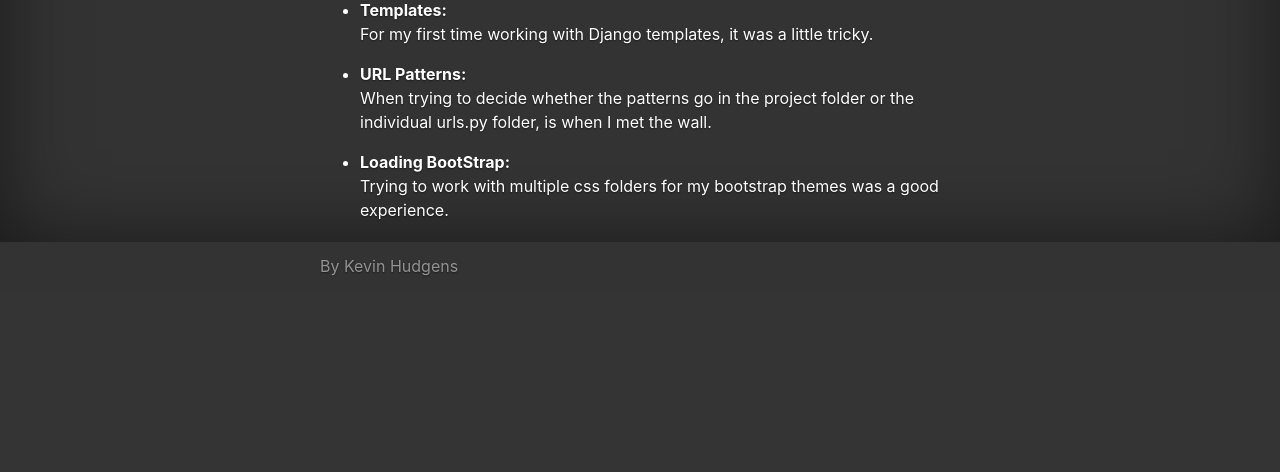
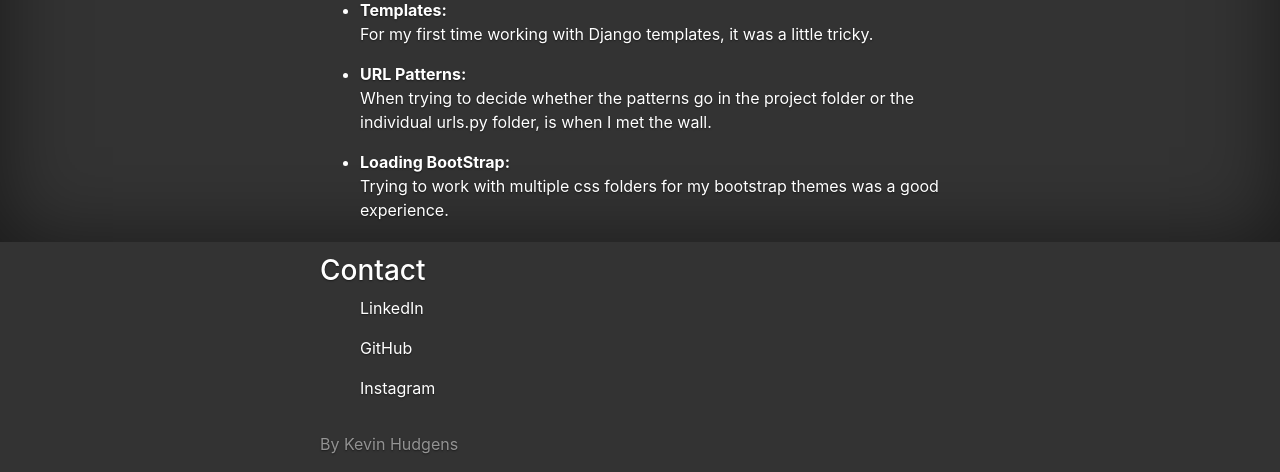
Before and after one commit to kghudgens/ContactBook, a Django app: page /about/ in a window 1280 px wide. Shown: the part 558-1030 px from the top of the page. Before the commit the page ends 834 px from the top, so only its background shows below. Run offline with Django 3.2, Linux system fonts and the light colour scheme; some libraries are stand-ins or nearby versions.

Commit message:
Added contact information to the about page

```diff
--- a/Contact_book/book/templates/book/about.html
+++ b/Contact_book/book/templates/book/about.html
@@ -65,4 +65,11 @@
             a good experience.
         </p>
 </ul>
+
+<h3>Contact</h3>
+<ul>
+    <p> <a href="https://www.linkedin.com/in/kevin-hudgens-327b56ab/">LinkedIn</a></p>
+    <p><a href="https://github.com/kghudgens">GitHub</a></p>
+    <p><a href="https://www.instagram.com/flaircodes_/">Instagram</a></p>
+</ul>
 {%endblock content%}
```
